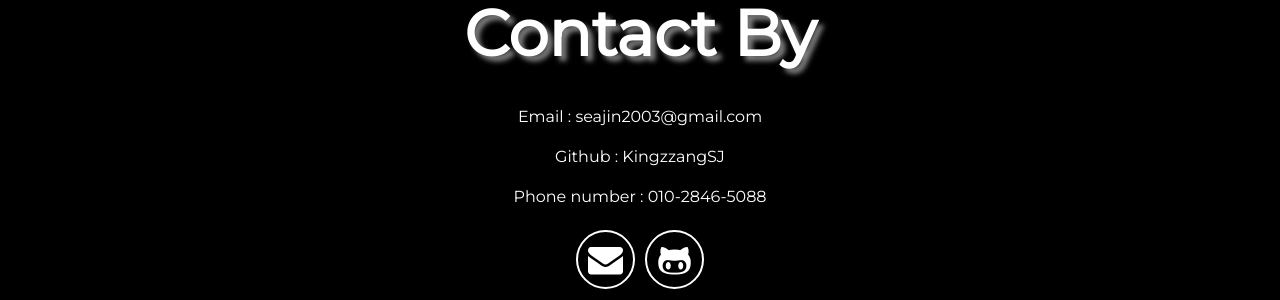
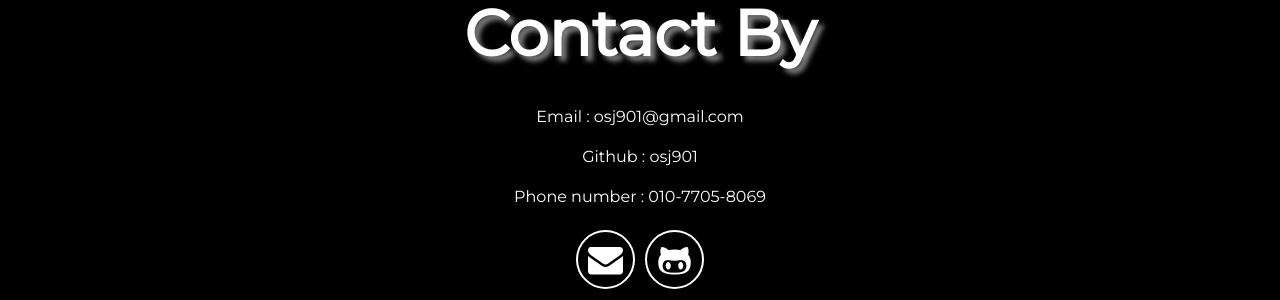
Before and after one commit to osj901/osj901.github.io, a Jekyll site: the page built from index.html, in a window 1280 px wide and 900 px high, scrolled down 4455 px. Shown: the part 153-453 px from the top of the window. Built offline with Jekyll 4.4.1, drawn with Linux system fonts in a browser that asks for light colours; the list of posts is cut into pages by our own code.

Commit message:
Update contact.html

```diff
--- a/_includes/contact.html
+++ b/_includes/contact.html
@@ -1,8 +1,8 @@
 <div class="user-details" style="height: 100%;width:100%;background-color:black">
     <h1 style="font-size:4rem; text-shadow: 5px 5px 5px grey;color: white"> Contact By</h1>
-     <p style="color: white"> Email : seajin2003@gmail.com</p>
-     <p style="color: white"> Github : KingzzangSJ </p>
-     <p style="color: white"> Phone number : 010-2846-5088</p>
+     <p style="color: white"> Email : osj901@gmail.com</p>
+     <p style="color: white"> Github : osj901 </p>
+     <p style="color: white"> Phone number : 010-7705-8069</p>
      <div class="header-icons">
             <a aria-label="Send email" href="mailto:{{site.email}}"><i class="icon fa fa-envelope"></i></a>
              <a aria-label="My Github" target="_blank" href="http://github.com/{{site.github-user_name}}"><i class="icon fa fa-github-alt" aria-hidden="true"></i></a>
```
